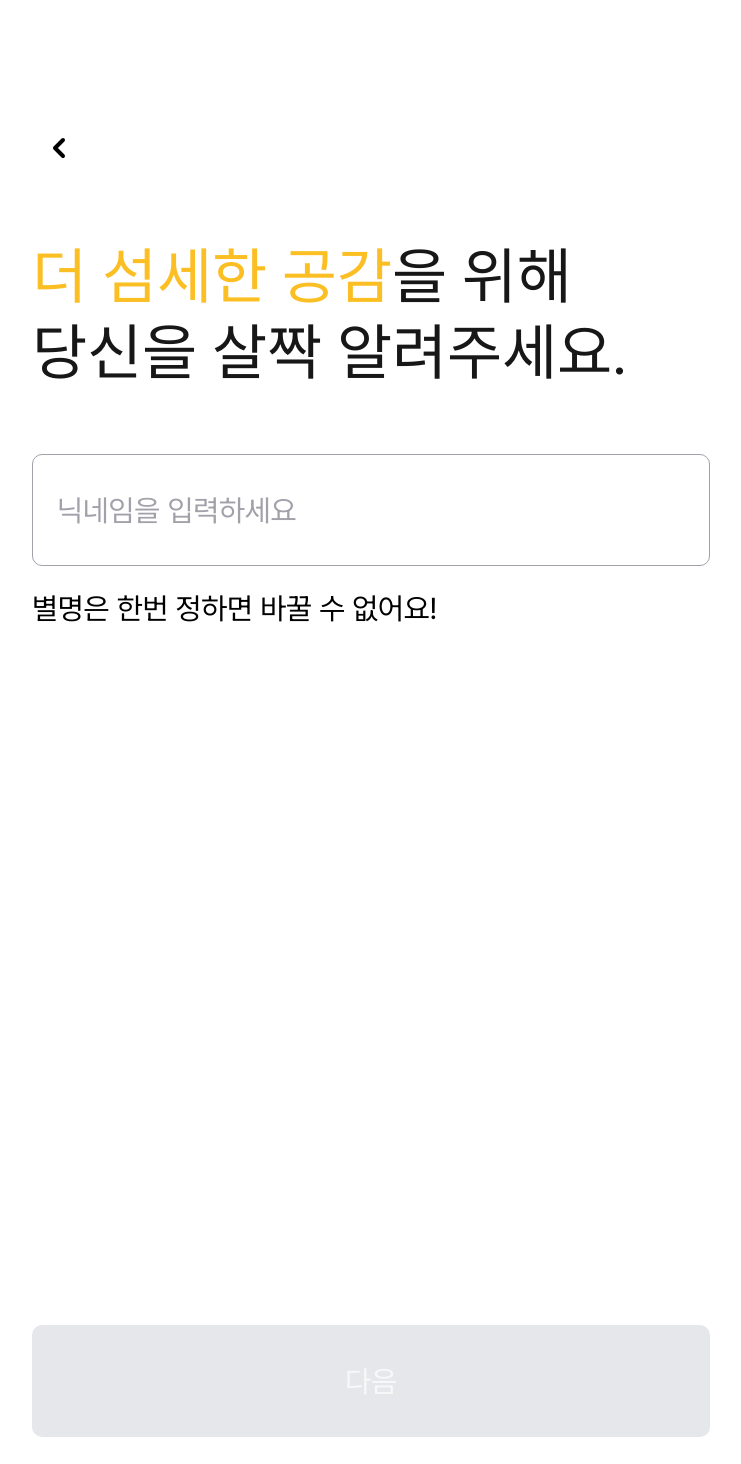
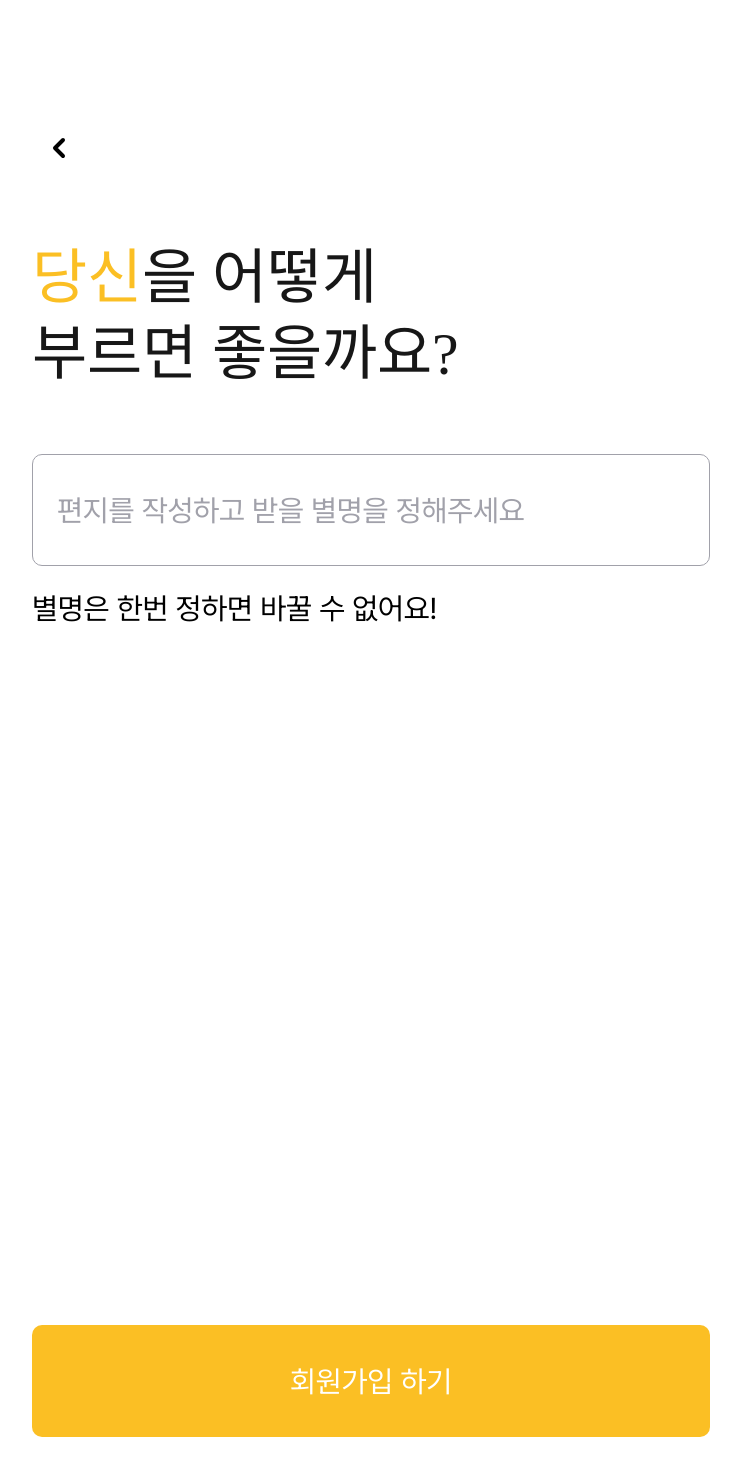
Before and after one commit to Cymply/cymply-fe, a Next.js app: page /signup/nickname in a window 1280 px wide. Shown: the top 1464 px of the page, without its empty margins (269-1010 px from the left). Built offline with nearby package versions, Linux system fonts and the light colour scheme; no server answers.

Commit message:
회원가입 화면 디자인을 figma 시안에 맞게 수정

```diff
--- a/src/app/signup/nickname/page.tsx
+++ b/src/app/signup/nickname/page.tsx
@@ -10,8 +10,9 @@ export default function SignupNickname() {
     <SignupView
       header={
         <SignupHeader
-          title={"윤슬에 오신 것을 환영해요"}
-          desc={"별명을 정해주세요"}
+          highlightTitle={"당신"}
+          title={"을 어떻게"}
+          desc={"부르면 좋을까요?"}
         />
       }
       footer={
@@ -23,43 +24,3 @@ export default function SignupNickname() {
 
   )
 }
-
-
-
-
-// <div className="w-[750px] h-[1624px] relative bg-white overflow-hidden">
-//   <img className="w-[750px] h-20 left-0 top-0 absolute" src="https://placehold.co/750x88"/>
-//   <div className="w-[750px] h-28 left-0 top-[88px] absolute bg-white"/>
-//   <div className="w-3.5 h-7 left-[36px] top-[134px] absolute overflow-hidden">
-//     <div
-//       className="w-2.5 h-6 left-[2px] top-[2px] absolute outline outline-[3px] outline-offset-[-1.50px] outline-black"/>
-//   </div>
-//   <div
-//     className="w-96 left-[168px] top-[128px] absolute text-center justify-start text-black text-3xl font-bold font-['Pretendard'] leading-10">회원가입
-//   </div>
-//   <div className="left-[36px] top-[272px] absolute justify-start"><span
-//     className="text-black text-5xl font-semibold font-['Pretendard'] leading-[60px]">윤슬에 오신 것을 환영해요<br/></span><span
-//     className="text-black text-5xl font-normal font-['Pretendard'] leading-[60px]">별명을 정해주세요</span></div>
-//   <div className="w-[678px] h-28 left-[36px] top-[430px] absolute rounded-[10px] border border-zinc-400"/>
-//   <div
-//     className="left-[60px] top-[466px] absolute justify-start text-zinc-400 text-3xl font-normal font-['Pretendard'] leading-9">생년월일을
-//     입력해주세요.
-//   </div>
-//   <div className="w-[678px] h-28 left-[36px] top-[814px] absolute bg-black rounded-[10px]"/>
-//   <div
-//     className="left-[288px] top-[851px] absolute text-center justify-start text-white text-3xl font-semibold font-['Pretendard'] leading-9">회원가입
-//     하기
-//   </div>
-//   <div
-//     className="left-[36px] top-[574px] absolute justify-start text-black text-3xl font-normal font-['Pretendard'] leading-9">별명은
-//     한번 정하면 바꿀 수 없어요!
-//   </div>
-//   <div
-//     className="left-[36px] top-[634px] absolute justify-start text-zinc-400 text-3xl font-normal font-['Pretendard'] leading-9">*
-//     중복된 별명입니다.
-//   </div>
-//   <div
-//     className="left-[36px] top-[682px] absolute justify-start text-zinc-400 text-3xl font-normal font-['Pretendard'] leading-9">*
-//     영어 대소문자, 한글, _, #, !만 사용 가능합니다.
-//   </div>
-// </div>
--- a/src/app/signup/profile/page.tsx
+++ b/src/app/signup/profile/page.tsx
@@ -15,8 +15,9 @@ export default function SignupProfilePage() {
     <SignupView
       header={
         <SignupHeader
-          title={"윤슬에 오신 것을 환영해요"}
-          desc={"정보 제공 쿠션멘트"}
+          highlightTitle={"더 섬세한 공감"}
+          title={"을 위해"}
+          desc={"당신을 살짝 알려주세요"}
         />
       }
       footer={
--- a/src/entities/signup/ui/SelectSex.tsx
+++ b/src/entities/signup/ui/SelectSex.tsx
@@ -15,8 +15,8 @@ export default function SelectSex() {
   return (
     <div className="space-y-4">
       {/* 성별 제목 */}
-      <Label className="text-black text-3xl font-gangwonEduAll leading-9">
-        성별
+      <Label className="text-neutral-600 text-5xl font-normal font-gangwonEduAll leading-[48px]">
+        성별을 알려주세요
       </Label>
 
       {/* Radio Group으로 성별 선택 - 가로 배치 */}
--- a/src/entities/signup/ui/SetNickname.tsx
+++ b/src/entities/signup/ui/SetNickname.tsx
@@ -24,7 +24,7 @@ export default function SetNickname() {
         <div className="w-full h-28 rounded-[10px] border border-zinc-400 relative">
           <Input
             type="text"
-            placeholder="닉네임을 입력하세요"
+            placeholder="편지를 작성하고 받을 별명을 정해주세요"
             value={nickname}
             onChange={(e) => handleNicknameChange(e.target.value)}
             className={cn(
--- a/src/features/signup/model/useSignupForm.ts
+++ b/src/features/signup/model/useSignupForm.ts
@@ -2,13 +2,14 @@
 'use client'
 
 import { useAtom } from 'jotai'
-import { useRouter, useSearchParams } from 'next/navigation'
+import {usePathname, useRouter, useSearchParams} from 'next/navigation'
 import { genderAtom, ageGroupAtom, formValidAtom } from "@/store/signupStore"
 import { useState } from 'react'
 
 export default function useSignupForm() {
   const router = useRouter()
   const searchParams = useSearchParams()
+  const pathname = usePathname()
   const [gender] = useAtom(genderAtom)
   const [ageGroup] = useAtom(ageGroupAtom)
   const [canProceed] = useAtom(formValidAtom)
@@ -17,8 +18,8 @@ export default function useSignupForm() {
     isValid: false
   })
 
-  // 현재 페이지가 닉네임 페이지인지 확인
-  const isSignupNickname = searchParams.get('step') === 'nickname'
+  // 현재 페이지가 닉네임 페이지인지 확인 (URL 경로로 판단)
+  const isSignupNickname = pathname.endsWith('/nickname')
 
   const handleNext = () => {
     if (canProceed) {
--- a/src/features/signup/ui/SignupFooter.tsx
+++ b/src/features/signup/ui/SignupFooter.tsx
@@ -41,6 +41,7 @@ export default function SignupFooter() {
           >
             다음
           </Button>
+          {/* nickname 페이지가 아닐 때만 "제공하지 않고 넘어가기" 링크 표시 */}
           <Link
             href={`${process.env.NEXT_PUBLIC_FRONTEND_URL}/signup/nickname`}
             className="text-center text-neutral-400 text-3xl font-normal font-['Pretendard'] underline leading-9"
--- a/src/features/signup/ui/SignupHeader.tsx
+++ b/src/features/signup/ui/SignupHeader.tsx
@@ -1,17 +1,18 @@
 // src/features/signup/ui/SignupHeader.tsx
 interface SignupHeaderProps {
-  title: string;
+  highlightTitle: string;
+  title : string;
   desc: string;
 }
 
-export default function SignupHeader({ title, desc }: SignupHeaderProps) {
+export default function SignupHeader({ highlightTitle, title, desc }: SignupHeaderProps) {
   return (
     <div className="justify-start">
       <span className="text-amber-400 text-6xl font-normal font-['GangwonEduAll_OTF'] leading-[76px]">
-        더 섬세한 공감
+        {highlightTitle}
       </span>
       <span className="text-neutral-900 text-6xl font-normal font-['GangwonEduAll_OTF'] leading-[76px]">
-        을 위해<br/>당신을 살짝 알려주세요.
+        {title}<br/>{desc}
       </span>
     </div>
   )
```
